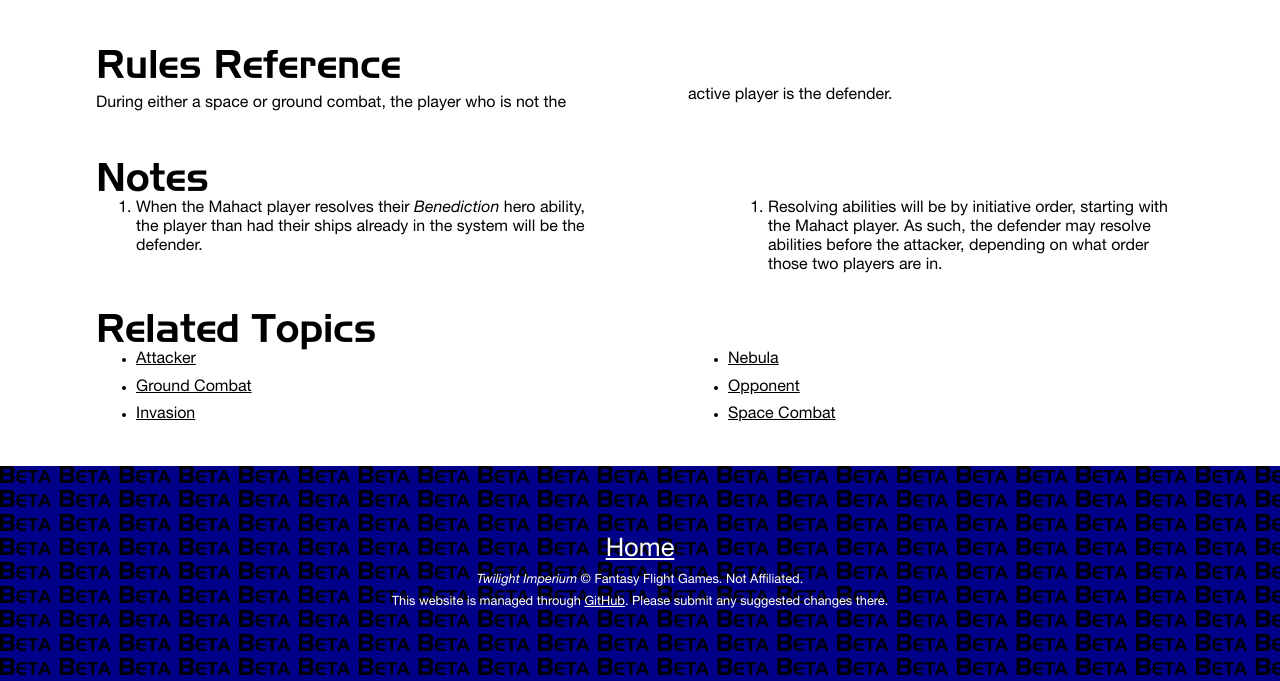
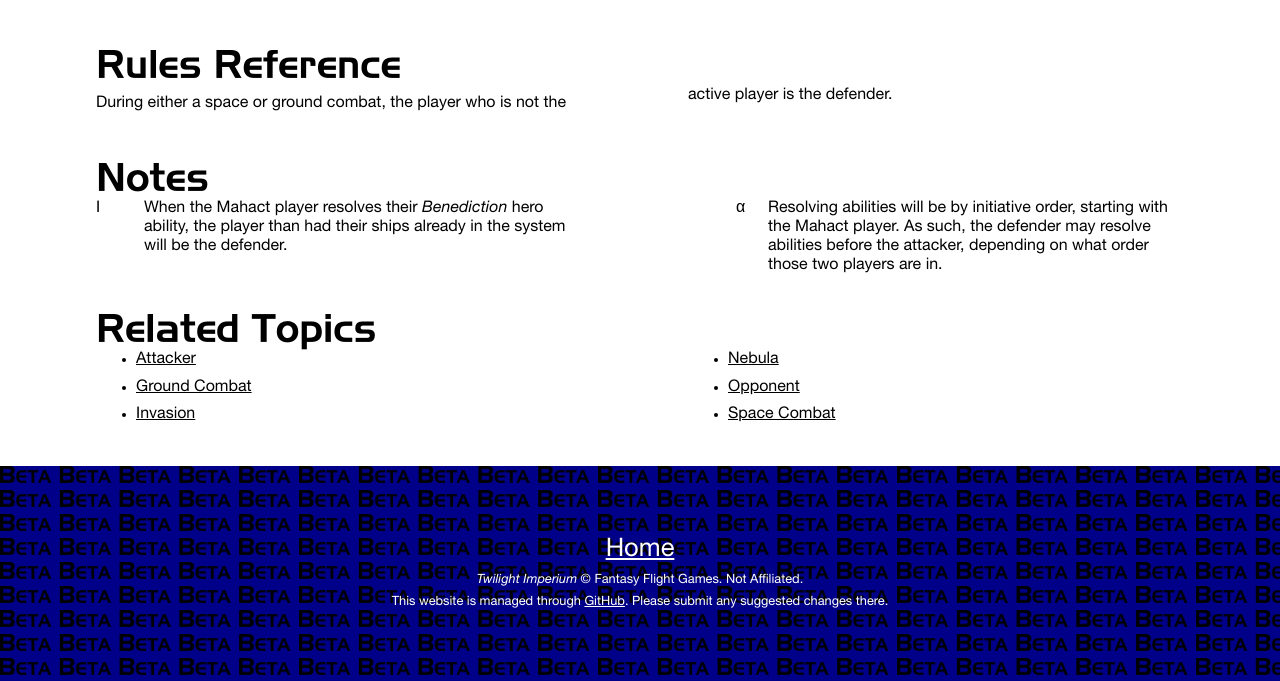
Before and after one commit to bradleysigma/tirules, a PHP site: page /R_defender.php in a window 1280 px wide. Shown: the part 214-895 px from the top of the page. Run offline with PHP 8.4, Linux system fonts and the light colour scheme.

Commit message:
Update R_defender.php (#19)
Fix error in <ol class="note">

```diff
--- a/R_defender.php
+++ b/R_defender.php
@@ -8,7 +8,7 @@
     </ol>
 
 <h1>Notes</h1>
-    <ol class="notes">
+    <ol class="note">
     <li>When the Mahact player resolves their <i>Benediction</i> hero ability, the player than had their ships already in the system will be the defender.</li>
     <ol><li>Resolving abilities will be by initiative order, starting with the Mahact player. As such, the defender may resolve abilities before the attacker, depending on what order those two players are in.</li></ol>
     </ol>
```
